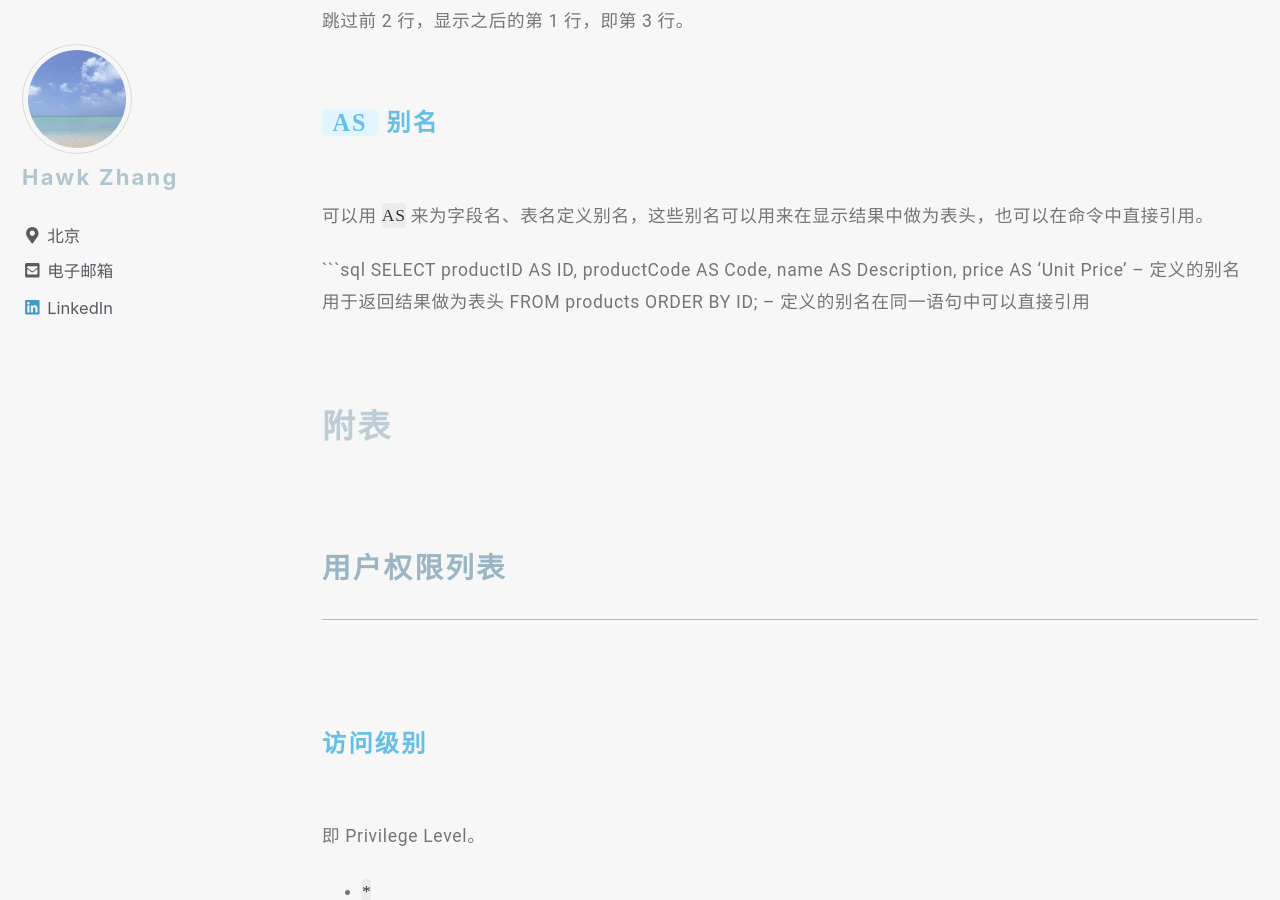
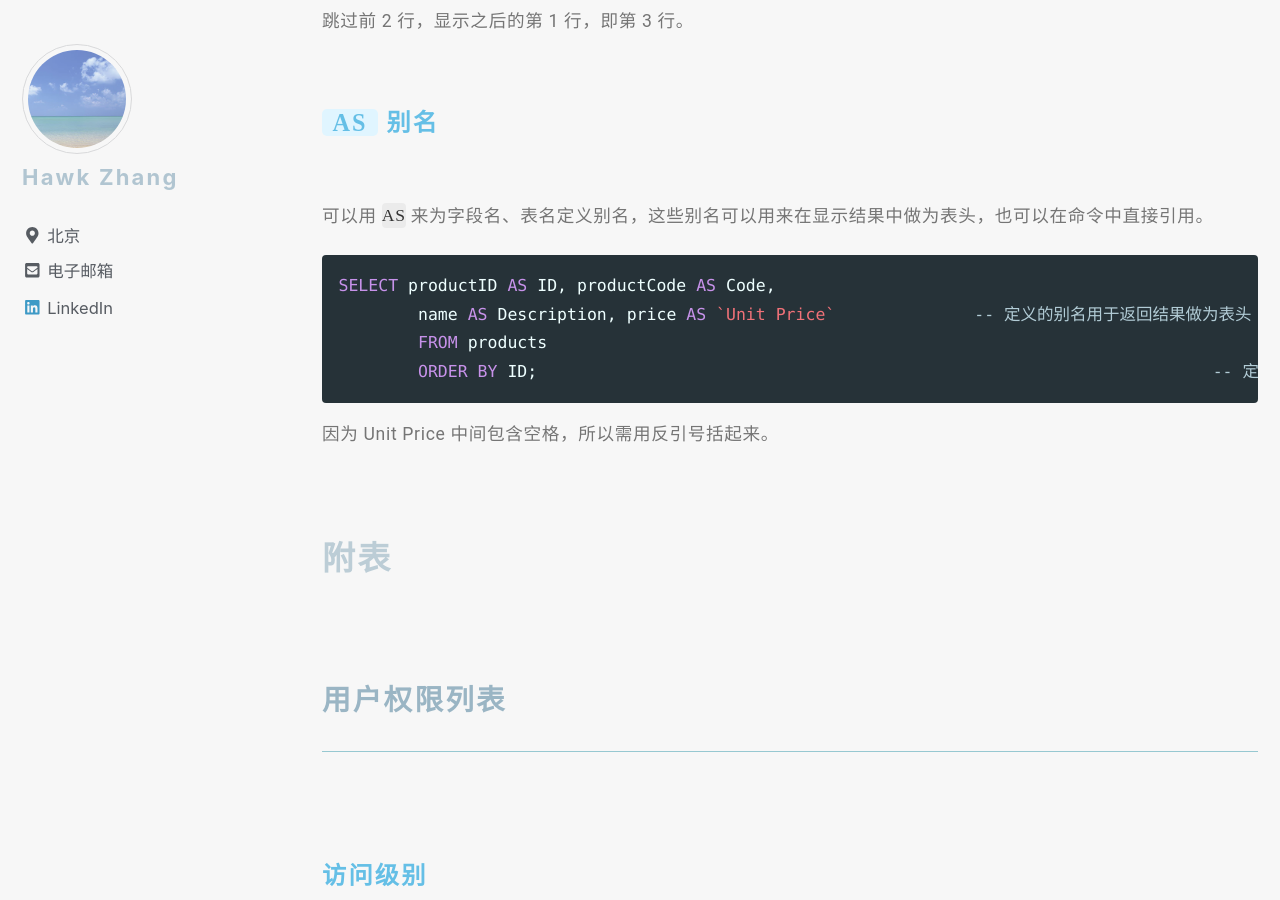
Before and after one commit to narru888/linotes_note, a Jekyll site: the page built from _posts/mysql/2016-04-02-statements.md, in a window 1280 px wide and 900 px high, scrolled down 14306 px. Built offline with Jekyll 4.4.1, drawn with Linux system fonts in a browser that asks for light colours; nearby versions of some CDN libraries; a script that is not in the unit is left out.

Commit message:
update on 2018-10-13 21:29:01 CST

````diff
--- a/_posts/mysql/2016-04-02-statements.md
+++ b/_posts/mysql/2016-04-02-statements.md
@@ -590,10 +590,12 @@ SELECT * FROM products ORDER BY price LIMIT 2, 1;
 
 ```sql
 SELECT productID AS ID, productCode AS Code,
-	name AS Description, price AS 'Unit Price'		-- 定义的别名用于返回结果做为表头
+	name AS Description, price AS `Unit Price`		-- 定义的别名用于返回结果做为表头
 	FROM products
 	ORDER BY ID;									-- 定义的别名在同一语句中可以直接引用
+```
 
+因为 Unit Price 中间包含空格，所以需用反引号括起来。
 
 
 
````
